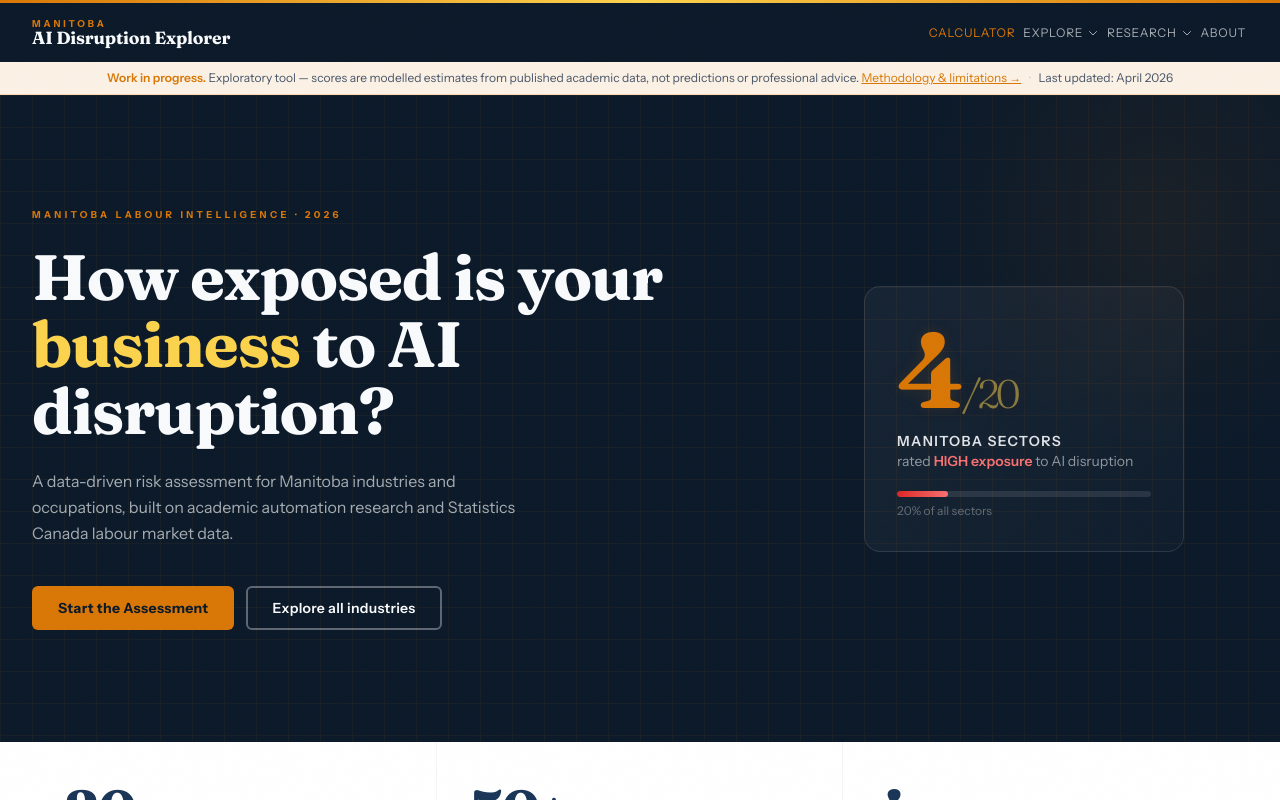
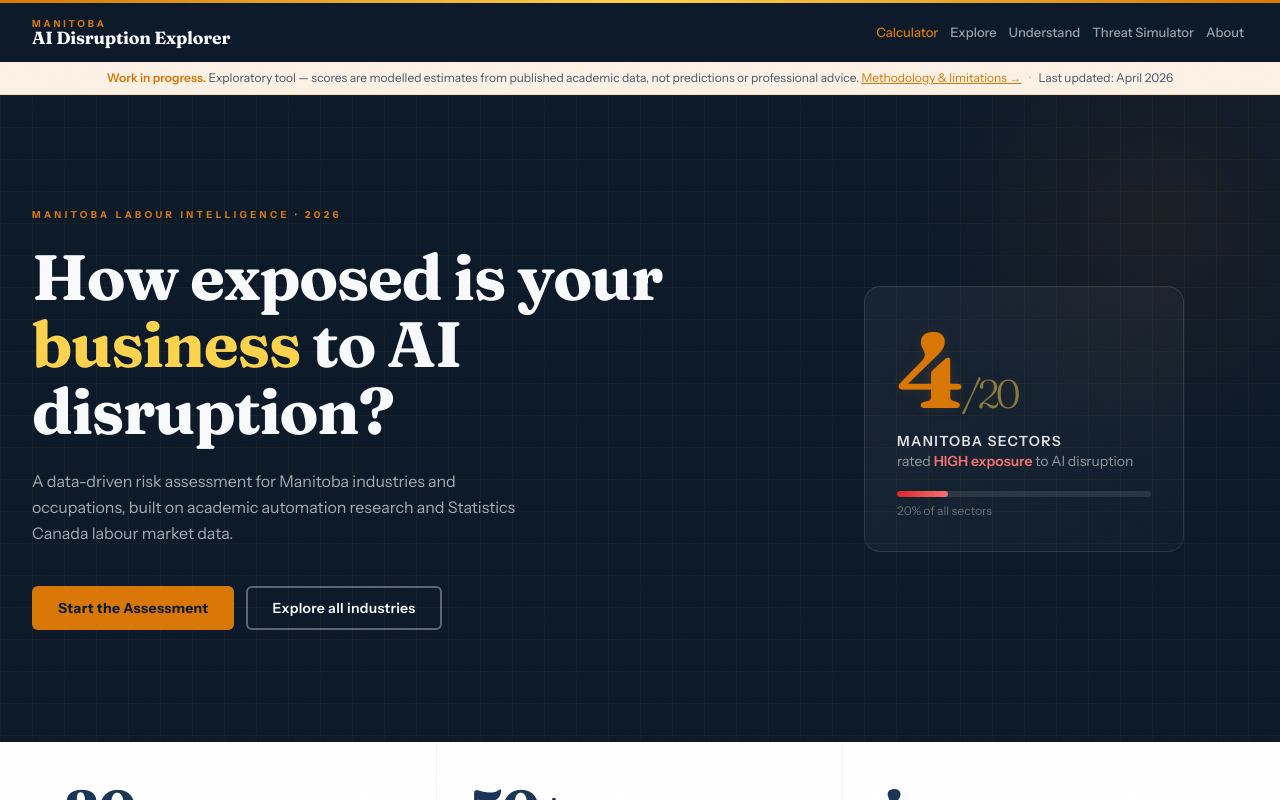
Before and after one commit to scott-cmd11/mb-ai-disruption, a Next.js app: page / in a window 1280 px wide. Shown: the top 800 px of the page. Built offline with nearby package versions, Linux system fonts and the light colour scheme.

Commit message:
feat: flat nav — Calculator, Explore, Understand, Threat Simulator, About; sentence case

```diff
--- a/src/app/globals.css
+++ b/src/app/globals.css
@@ -139,13 +139,14 @@ html::before {
   display: inline-flex;
   align-items: center;
   min-height: 44px;            /* WCAG 2.5.5 touch target */
-  color: rgba(248, 250, 252, 0.65);
-  font-size: 0.75rem;
-  letter-spacing: 0.06em;
-  text-transform: uppercase;
+  color: rgba(248, 250, 252, 0.6);
+  font-size: 0.8125rem;
+  font-weight: 500;
+  letter-spacing: 0;
+  text-transform: none;
   text-decoration: none;
   transition: color 0.15s ease;
-  padding: 0 0.125rem;
+  padding: 0 0.25rem;
 }
 
 .nav-link::after {
--- a/src/components/NavMenu.tsx
+++ b/src/components/NavMenu.tsx
@@ -4,130 +4,6 @@ import { useState, useEffect, useRef } from "react";
 import Link from "next/link";
 import { usePathname } from "next/navigation";
 import { NAV_ENTRIES } from "@/lib/nav";
-import type { NavEntry } from "@/lib/nav";
-
-// ── Chevron icon (shared) ────────────────────────────────────────────────────
-
-function ChevronDown({ className }: { className?: string }) {
-  return (
-    <svg
-      className={className}
-      fill="none"
-      stroke="currentColor"
-      strokeWidth={2}
-      viewBox="0 0 24 24"
-      aria-hidden="true"
-    >
-      <path strokeLinecap="round" strokeLinejoin="round" d="M19 9l-7 7-7-7" />
-    </svg>
-  );
-}
-
-// ── Desktop dropdown ─────────────────────────────────────────────────────────
-
-function NavDropdown({
-  label,
-  items,
-  pathname,
-}: {
-  label: string;
-  items: { href: string; label: string }[];
-  pathname: string;
-}) {
-  const [open, setOpen] = useState(false);
-  const ref = useRef<HTMLDivElement>(null);
-
-  // Close on click outside
-  useEffect(() => {
-    if (!open) return;
-    function handleClick(e: MouseEvent) {
-      if (ref.current && !ref.current.contains(e.target as Node)) {
-        setOpen(false);
-      }
-    }
-    document.addEventListener("mousedown", handleClick);
-    return () => document.removeEventListener("mousedown", handleClick);
-  }, [open]);
-
-  // Close on Escape
-  useEffect(() => {
-    if (!open) return;
-    function handleKey(e: KeyboardEvent) {
-      if (e.key === "Escape") setOpen(false);
-    }
-    document.addEventListener("keydown", handleKey);
-    return () => document.removeEventListener("keydown", handleKey);
-  }, [open]);
-
-  // Close on route change
-  useEffect(() => {
-    setOpen(false);
-  }, [pathname]);
-
-  // Highlight trigger if any child is active
-  const isActive = items.some((item) => pathname === item.href);
-
-  return (
-    <div ref={ref} className="relative">
-      <button
-        type="button"
-        onClick={() => setOpen(!open)}
-        aria-expanded={open}
-        aria-haspopup="true"
-        className={`nav-link flex items-center gap-1${isActive ? " nav-link-active" : ""}`}
-      >
-        {label}
-        <ChevronDown
-          className={`w-3 h-3 transition-transform duration-150 ${open ? "rotate-180" : ""}`}
-        />
-      </button>
-
-      {open && (
-        <div
-          className="absolute top-full left-1/2 -translate-x-1/2 mt-2 min-w-[200px] rounded-lg border py-2 shadow-lg"
-          style={{
-            backgroundColor: "var(--color-navy-deep)",
-            borderColor: "rgba(255,255,255,0.1)",
-          }}
-          role="menu"
-        >
-          {items.map((item) => (
-            <Link
-              key={item.href}
-              href={item.href}
-              role="menuitem"
-              onClick={() => setOpen(false)}
-              className="block px-4 py-2.5 text-sm transition-colors"
-              style={{
-                color:
-                  pathname === item.href
-                    ? "var(--color-gold)"
-                    : "rgba(248,250,252,0.7)",
-              }}
-              onMouseEnter={(e) => {
-                if (pathname !== item.href) {
-                  e.currentTarget.style.color = "rgba(248,250,252,1)";
-                  e.currentTarget.style.backgroundColor =
-                    "rgba(255,255,255,0.05)";
-                }
-              }}
-              onMouseLeave={(e) => {
-                if (pathname !== item.href) {
-                  e.currentTarget.style.color = "rgba(248,250,252,0.7)";
-                  e.currentTarget.style.backgroundColor = "transparent";
-                }
-              }}
-            >
-              {item.label}
-            </Link>
-          ))}
-        </div>
-      )}
-    </div>
-  );
-}
-
-// ── NavMenu ──────────────────────────────────────────────────────────────────
 
 export function NavMenu() {
   const [open, setOpen] = useState(false);
@@ -135,64 +11,43 @@ export function NavMenu() {
   const buttonRef = useRef<HTMLButtonElement>(null);
   const pathname = usePathname();
 
-  // Close mobile menu on route change
-  useEffect(() => {
-    setOpen(false);
-  }, [pathname]);
+  // Close on route change
+  useEffect(() => { setOpen(false); }, [pathname]);
 
   // Close on Escape
   useEffect(() => {
     if (!open) return;
     function onKey(e: KeyboardEvent) {
-      if (e.key === "Escape") {
-        setOpen(false);
-        buttonRef.current?.focus();
-      }
+      if (e.key === "Escape") { setOpen(false); buttonRef.current?.focus(); }
     }
     document.addEventListener("keydown", onKey);
     return () => document.removeEventListener("keydown", onKey);
   }, [open]);
 
-  // Focus first link when mobile menu opens
+  // Focus first link when menu opens
   useEffect(() => {
     if (open && menuRef.current) {
-      const first = menuRef.current.querySelector("a");
-      first?.focus();
+      menuRef.current.querySelector<HTMLAnchorElement>("a")?.focus();
     }
   }, [open]);
 
   return (
     <>
-      {/* Desktop nav — hidden on mobile */}
-      <nav
-        aria-label="Main navigation"
-        className="hidden md:flex items-center gap-1"
+      {/* Desktop nav */}
+      <nav aria-label="Main navigation" className="hidden md:flex items-center gap-1">
+        {NAV_ENTRIES.map(({ href, label, primary }) => (
+          <Link
+            key={href}
+            href={href}
+            className={`nav-link${pathname === href ? " nav-link-active" : ""}`}
+            style={primary ? { color: "var(--color-gold)" } : undefined}
           >
-        {NAV_ENTRIES.map((entry) => {
-          if (entry.type === "link") {
-            return (
-              <Link
-                key={entry.href}
-                href={entry.href}
-                className={`nav-link${pathname === entry.href ? " nav-link-active" : ""}`}
-                style={entry.primary ? { color: "var(--color-gold)" } : undefined}
-              >
-                {entry.label}
+            {label}
           </Link>
-            );
-          }
-          return (
-            <NavDropdown
-              key={entry.label}
-              label={entry.label}
-              items={entry.items}
-              pathname={pathname}
-            />
-          );
-        })}
+        ))}
       </nav>
 
-      {/* Mobile hamburger — visible on mobile only */}
+      {/* Mobile hamburger */}
       <div className="md:hidden">
         <button
           ref={buttonRef}
@@ -207,33 +62,15 @@ export function NavMenu() {
             backgroundColor: open ? "rgba(255,255,255,0.1)" : "transparent",
           }}
         >
-          {/* Hamburger / X icon */}
-          <svg
-            width="24"
-            height="24"
-            viewBox="0 0 24 24"
-            fill="none"
-            stroke="currentColor"
-            strokeWidth="2"
-            strokeLinecap="round"
-            aria-hidden="true"
-          >
+          <svg width="24" height="24" viewBox="0 0 24 24" fill="none" stroke="currentColor" strokeWidth="2" strokeLinecap="round" aria-hidden="true">
             {open ? (
-              <>
-                <line x1="6" y1="6" x2="18" y2="18" />
-                <line x1="6" y1="18" x2="18" y2="6" />
-              </>
+              <><line x1="6" y1="6" x2="18" y2="18" /><line x1="6" y1="18" x2="18" y2="6" /></>
             ) : (
-              <>
-                <line x1="4" y1="7" x2="20" y2="7" />
-                <line x1="4" y1="12" x2="20" y2="12" />
-                <line x1="4" y1="17" x2="20" y2="17" />
-              </>
+              <><line x1="4" y1="7" x2="20" y2="7" /><line x1="4" y1="12" x2="20" y2="12" /><line x1="4" y1="17" x2="20" y2="17" /></>
             )}
           </svg>
         </button>
 
-        {/* Mobile menu overlay */}
         {open && (
           <div
             id="mobile-nav-menu"
@@ -241,66 +78,26 @@ export function NavMenu() {
             role="navigation"
             aria-label="Mobile navigation"
             className="absolute left-0 right-0 top-full z-50 border-t"
-            style={{
-              backgroundColor: "var(--color-navy-deep)",
-              borderColor: "rgba(255,255,255,0.08)",
-            }}
+            style={{ backgroundColor: "var(--color-navy-deep)", borderColor: "rgba(255,255,255,0.08)" }}
           >
             <ul className="flex flex-col py-2 px-4" role="list">
-              {NAV_ENTRIES.map((entry) => {
-                if (entry.type === "link") {
-                  return (
-                    <li key={entry.href}>
+              {NAV_ENTRIES.map(({ href, label, primary }) => (
+                <li key={href}>
                   <Link
-                        href={entry.href}
+                    href={href}
                     className="block py-3 px-3 text-sm font-medium rounded-lg transition-colors"
                     style={{
-                          color:
-                            pathname === entry.href
+                      color: pathname === href
                         ? "var(--color-gold)"
-                              : entry.primary
+                        : primary
                           ? "var(--color-gold)"
                           : "rgba(248,250,252,0.7)",
                     }}
                   >
-                        {entry.label}
-                      </Link>
-                    </li>
-                  );
-                }
-                // Group — use native <details>
-                return (
-                  <li key={entry.label}>
-                    <details className="group">
-                      <summary
-                        className="flex items-center justify-between py-3 px-3 text-sm font-medium rounded-lg cursor-pointer list-none [&::-webkit-details-marker]:hidden transition-colors"
-                        style={{ color: "rgba(248,250,252,0.7)" }}
-                      >
-                        {entry.label}
-                        <ChevronDown className="w-4 h-4 transition-transform duration-150 group-open:rotate-180" />
-                      </summary>
-                      <ul className="pl-4 pb-1" role="list">
-                        {entry.items.map((item) => (
-                          <li key={item.href}>
-                            <Link
-                              href={item.href}
-                              className="block py-2.5 px-3 text-sm rounded-lg transition-colors"
-                              style={{
-                                color:
-                                  pathname === item.href
-                                    ? "var(--color-gold)"
-                                    : "rgba(248,250,252,0.55)",
-                              }}
-                            >
-                              {item.label}
+                    {label}
                   </Link>
                 </li>
               ))}
-                      </ul>
-                    </details>
-                  </li>
-                );
-              })}
             </ul>
           </div>
         )}
--- a/src/lib/nav.ts
+++ b/src/lib/nav.ts
@@ -1,47 +1,16 @@
-// Navigation structure — grouped for desktop/mobile nav, flat for footer.
+// Navigation structure — flat links for nav bar and footer.
 
 export type NavLink = { href: string; label: string };
 
-export type NavEntry =
-  | { type: "link"; href: string; label: string; primary?: boolean }
-  | { type: "group"; label: string; items: NavLink[] };
+export type NavEntry = { type: "link"; href: string; label: string; primary?: boolean };
 
 export const NAV_ENTRIES: NavEntry[] = [
-  {
-    type: "link",
-    href: "/calculator",
-    label: "Calculator",
-    primary: true,
-  },
-  {
-    type: "group",
-    label: "Explore",
-    items: [
-      { href: "/explorer", label: "Industries" },
-      { href: "/occupation", label: "Occupations" },
-      { href: "/scenarios", label: "Scenarios" },
-      { href: "/heatmap", label: "Heatmap" },
-    ],
-  },
-  {
-    type: "group",
-    label: "Research",
-    items: [
-      { href: "/threat-model", label: "Threat Model" },
-      { href: "/threat-simulator", label: "Threat Simulator" },
-      { href: "/policy", label: "Full Research" },
-    ],
-  },
-  {
-    type: "link",
-    href: "/about",
-    label: "About",
-  },
+  { type: "link", href: "/calculator",       label: "Calculator",        primary: true },
+  { type: "link", href: "/explorer",         label: "Explore" },
+  { type: "link", href: "/threat-model",     label: "Understand" },
+  { type: "link", href: "/threat-simulator", label: "Threat Simulator" },
+  { type: "link", href: "/about",            label: "About" },
 ];
 
-// Flat list — used by the footer in layout.tsx (must stay exported as NAV_LINKS)
-export const NAV_LINKS: NavLink[] = NAV_ENTRIES.flatMap((entry) =>
-  entry.type === "group"
-    ? entry.items
-    : [{ href: entry.href, label: entry.label }]
-);
+// Flat list — used by the footer in layout.tsx
+export const NAV_LINKS: NavLink[] = NAV_ENTRIES.map(({ href, label }) => ({ href, label }));
```
Lines whose indentation alone changed are shown as unchanged.
